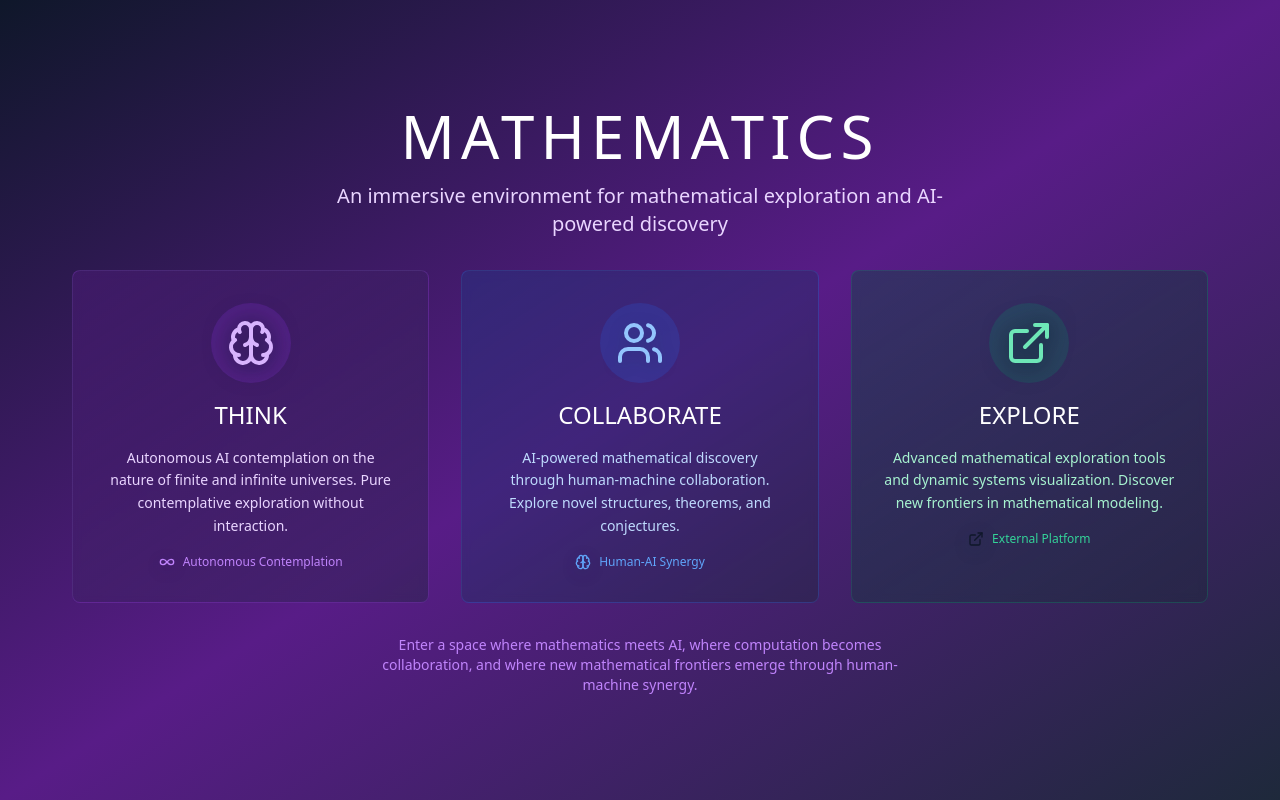
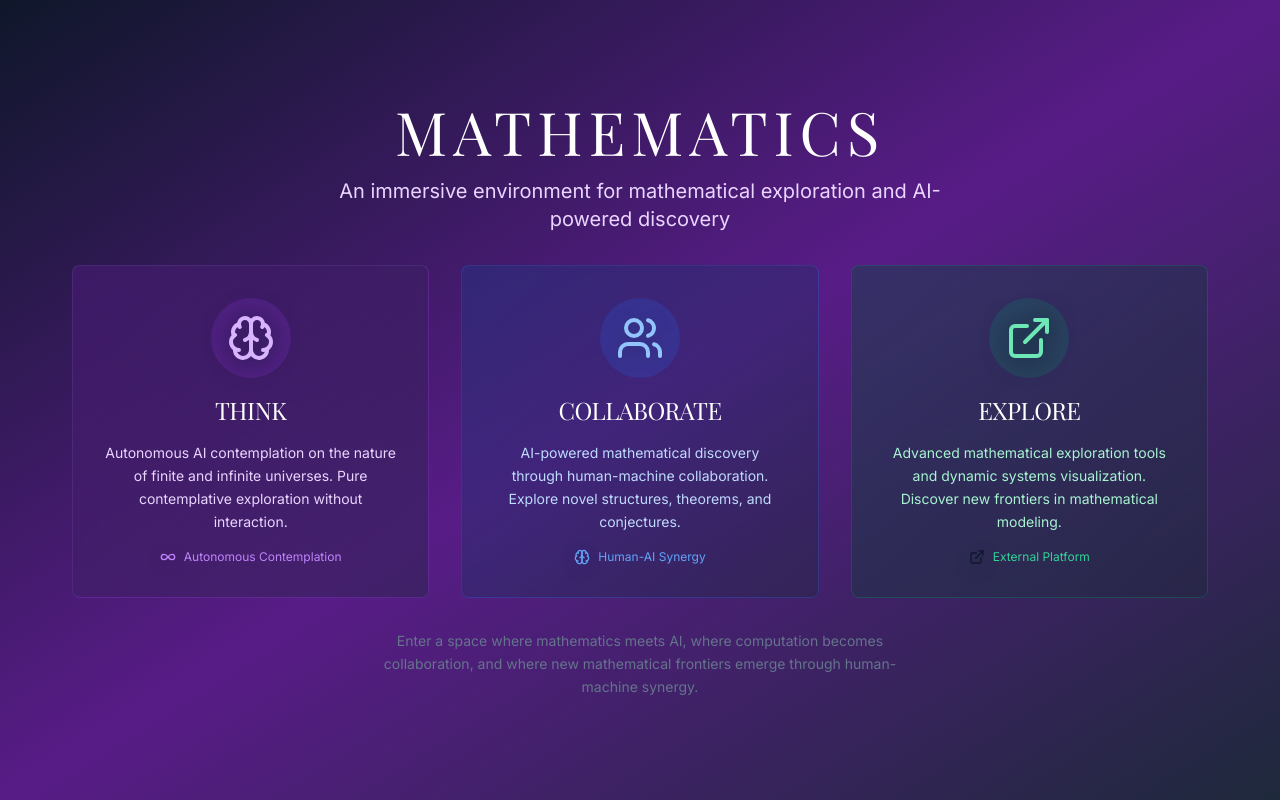
Before and after one commit to topherchris420/darpa-math-ponderer, a React (Vite) app: page / in a window 1280 px wide. Built offline with nearby package versions, Linux system fonts and the light colour scheme.

Commit message:
Update visuals for index page
Updated the visuals for the index page, focusing on the hero section and background elements to enhance the overall aesthetic.

```diff
--- a/index.html
+++ b/index.html
@@ -8,6 +8,11 @@
     <meta name="description" content="An immersive AI that continuously contemplates the nature of finite and infinite universes" />
     <meta name="author" content="Lovable" />
     <link rel="icon" href="/lovable-uploads/f3b12733-f704-4038-a712-fda010b1e6f6.png" type="image/png">
+
+    <!-- Global Fonts -->
+    <link rel="preconnect" href="https://fonts.googleapis.com">
+    <link rel="preconnect" href="https://fonts.gstatic.com" crossorigin>
+    <link href="https://fonts.googleapis.com/css2?family=Inter:wght@400;500;600;700;800&family=Playfair+Display:wght@400;600;700&display=swap" rel="stylesheet">
 
     <meta property="og:title" content="Think - Autonomous Mathematical Contemplation" />
     <meta property="og:description" content="An immersive AI that continuously contemplates the nature of finite and infinite universes" />
--- a/src/index.css
+++ b/src/index.css
@@ -98,7 +98,22 @@
   }
 
   body {
-    @apply bg-background text-foreground;
+    @apply bg-background text-foreground font-sans antialiased;
+  }
+
+  h1, h2, h3, h4, h5, h6 {
+    @apply font-display font-medium text-foreground;
+    letter-spacing: -0.02em;
+  }
+  h1 { @apply text-4xl md:text-5xl leading-tight; }
+  h2 { @apply text-3xl md:text-4xl leading-tight; }
+  h3 { @apply text-2xl md:text-3xl leading-snug; }
+  h4 { @apply text-xl md:text-2xl leading-snug; }
+  p { @apply leading-relaxed text-muted-foreground; }
+
+  ::selection {
+    background-color: hsl(var(--primary) / 0.15);
+    color: hsl(var(--foreground));
   }
 }
 
--- a/tailwind.config.ts
+++ b/tailwind.config.ts
@@ -18,6 +18,11 @@ export default {
 			}
 		},
 		extend: {
+			fontFamily: {
+				sans: ['Inter', 'ui-sans-serif', 'system-ui', 'sans-serif'],
+				display: ['Playfair Display', 'serif'],
+				mono: ['ui-monospace', 'SFMono-Regular', 'Menlo', 'monospace']
+			},
 			colors: {
 				border: 'hsl(var(--border))',
 				input: 'hsl(var(--input))',
```
